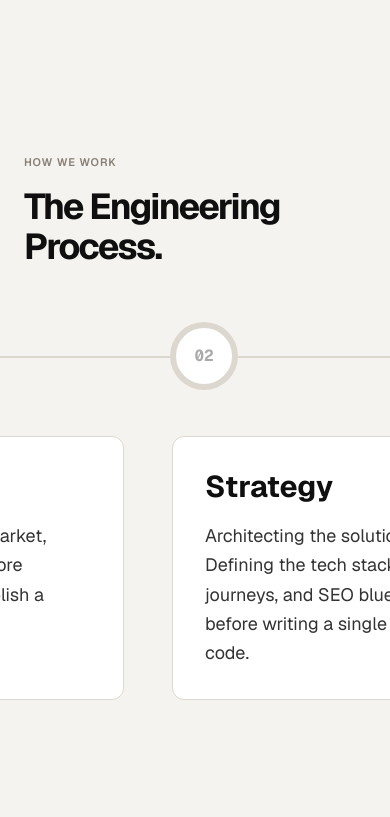
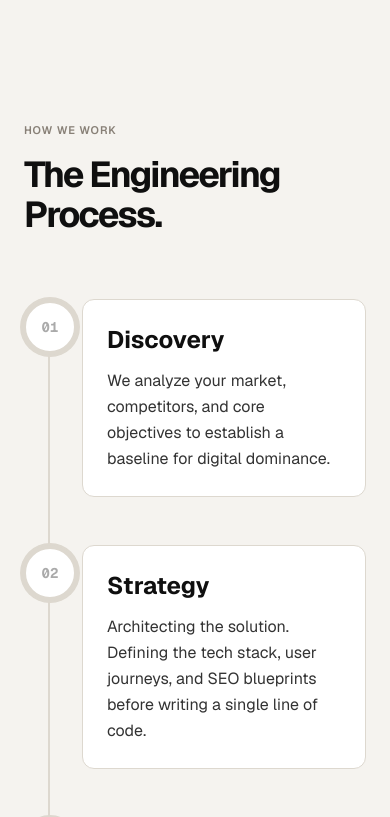
Before and after one commit to suaib92/Warsi-Webworks, a Next.js app: page / in a window 390 px wide. Shown: the part 10500-11317 px from the top of the page. Built offline with nearby package versions, Linux system fonts and the light colour scheme; a web font is replaced by a local one.

Commit message:
Fix mobile scroll issue by implementing vertical layout for Process section

```diff
--- a/src/components/sections/Process.tsx
+++ b/src/components/sections/Process.tsx
@@ -22,7 +22,40 @@ export default function Process() {
   const x = useTransform(scrollYProgress, [0, 1], ["0%", "-85%"]);
 
   return (
-    <section ref={targetRef} className="relative h-[400vh] bg-surface">
+    <section className="bg-surface relative">
+      {/* Mobile Layout (Vertical) */}
+      <div className="md:hidden py-24 px-6 relative z-10">
+        <div className="mb-16">
+          <p className="text-text-muted font-semibold tracking-[0.08em] uppercase text-[11px] mb-4">
+            How We Work
+          </p>
+          <h2 className="text-4xl font-bold text-text-primary tracking-tighter">
+            The Engineering Process.
+          </h2>
+        </div>
+
+        <div className="flex flex-col gap-12 relative border-l-2 border-border-section ml-6 pl-8">
+          {steps.map((step) => (
+            <div key={step.id} className="relative group">
+              {/* Step Node */}
+              <div className="absolute -left-[3.75rem] w-14 h-14 rounded-full bg-card border-4 border-surface ring-2 ring-border-subtle flex items-center justify-center group-hover:ring-accent-light group-hover:bg-accent-light/10 transition-all duration-300">
+                <span className="text-text-disabled group-hover:text-text-primary font-mono font-bold transition-colors text-sm">
+                  {step.id}
+                </span>
+              </div>
+
+              {/* Content */}
+              <div className="bg-card p-6 rounded-[12px] border border-border-subtle group-hover:bg-card-hover group-hover:border-[#6c63ff44] transition-all duration-300">
+                <h3 className="text-2xl font-bold text-text-primary mb-3">{step.title}</h3>
+                <p className="text-text-body leading-relaxed">{step.desc}</p>
+              </div>
+            </div>
+          ))}
+        </div>
+      </div>
+
+      {/* Desktop Layout (Horizontal Scroll) */}
+      <div ref={targetRef} className="hidden md:block relative h-[400vh]">
         <div className="sticky top-0 h-screen flex flex-col justify-center overflow-hidden">
 
           <div className="container mx-auto px-6 md:px-12 mb-12 absolute top-32 left-0 right-0 z-20">
@@ -71,6 +104,7 @@ export default function Process() {
             ))}
           </motion.div>
         </div>
+      </div>
     </section>
   );
 }
```
Lines whose indentation alone changed are shown as unchanged.
